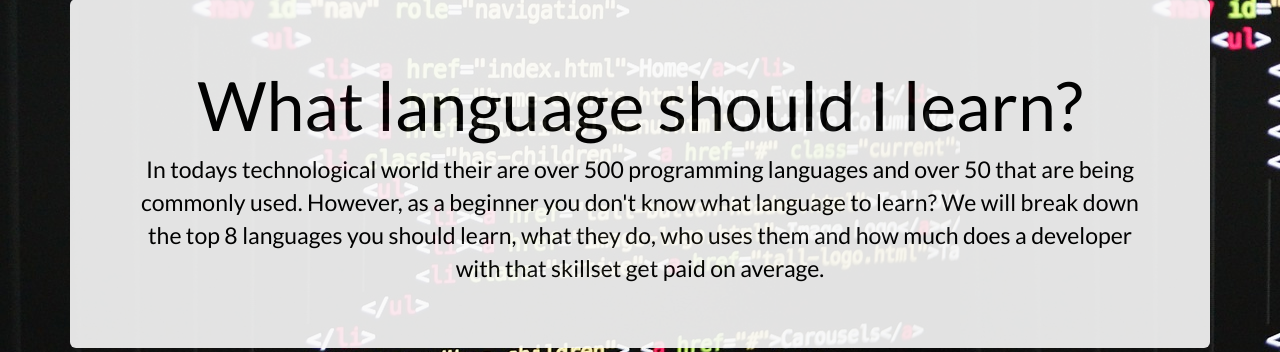
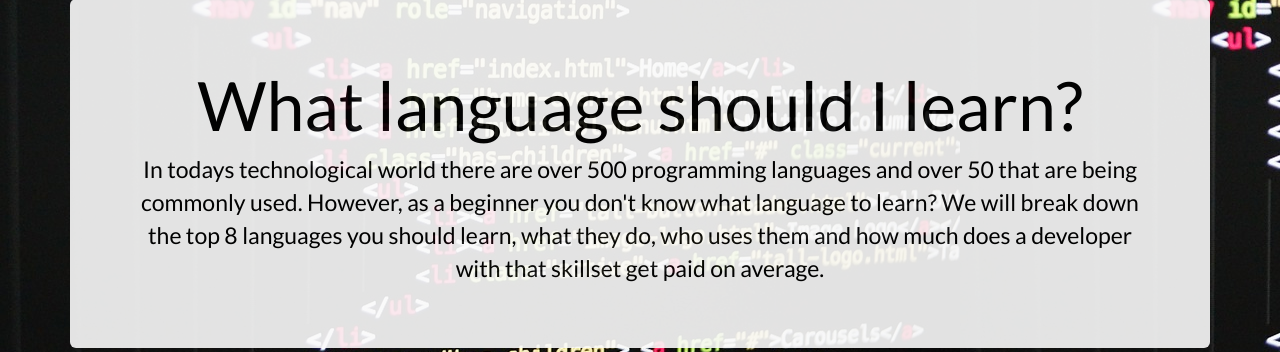
Before and after one commit to billh93/codersGuide, a PHP site: page / in a window 1280 px wide. Shown: the part 121-473 px from the top of the page. Run offline with PHP 8.4, Linux system fonts and the light colour scheme.

Commit message:
Changed their to there on the landing page description.

```diff
--- a/index.php
+++ b/index.php
@@ -14,7 +14,7 @@
 	        <header class="jumbotron hero-spacer">
 	            <h1>What language should I learn?</h1>
 	            <p>
-		            In todays technological world their are over 500 programming languages and over 50 that are being commonly used.
+		            In todays technological world there are over 500 programming languages and over 50 that are being commonly used.
 		            However, as a beginner you don't know what language to learn? We will break down the top 8 languages you should learn, what they do, who uses
 		            them and how much does a developer with that skillset get paid on average.
 	            </p>
```
Also changed, not shown: .htaccess.
